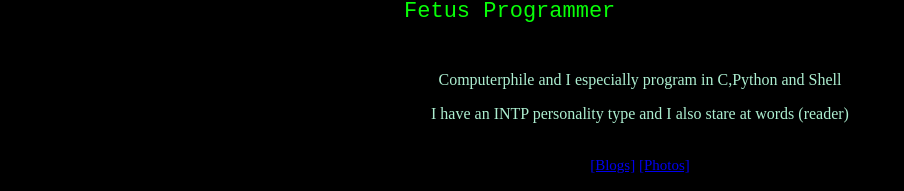
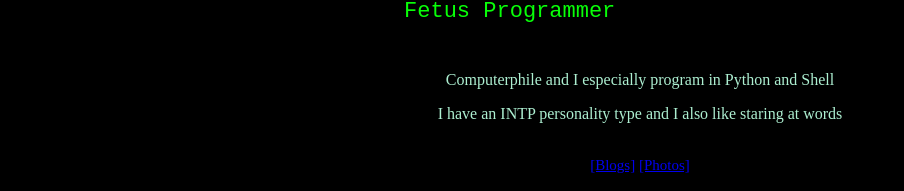
Before and after one commit to Lakshay0124/Lakshay0124.github.io, a plain HTML site: page index.html in a window 1280 px wide. Shown: the part 563-754 px from the top of the page, without its empty margins (0-904 px from the left). Drawn offline with Linux system fonts and the light colour scheme.

Commit message:
Update index.html

```diff
--- a/index.html
+++ b/index.html
@@ -47,13 +47,13 @@
 
     <div class="bruh">
         <p style="text-align: center;">
-            Computerphile and I especially program in C,Python and Shell
+            Computerphile and I especially program in Python and Shell
         </p>
     </div>
 
     <div class="small">
         <p>
-            I have an INTP personality type and I also stare at words (reader)
+            I have an INTP personality type and I also like staring at words
             <br>
             <br>
 
```
